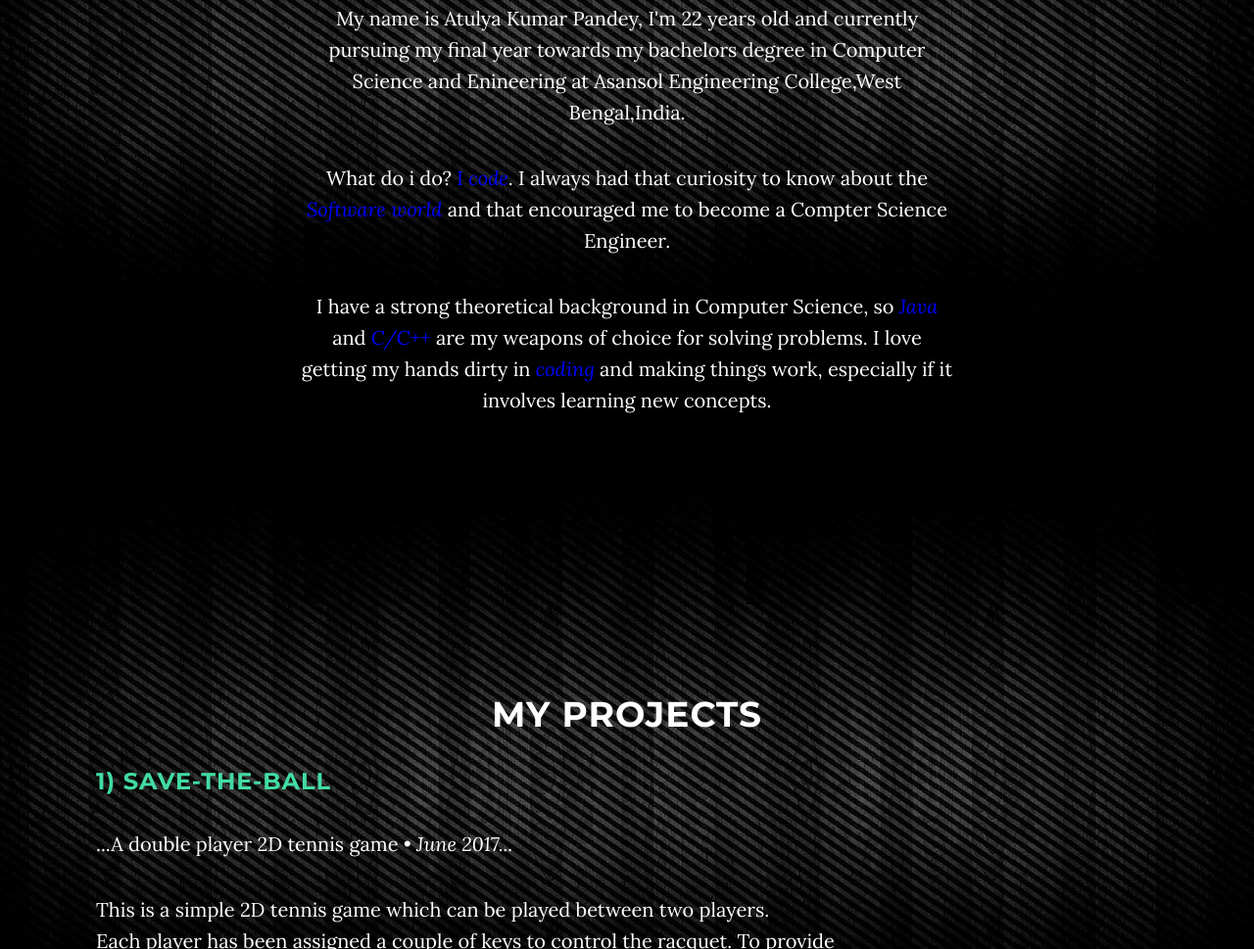
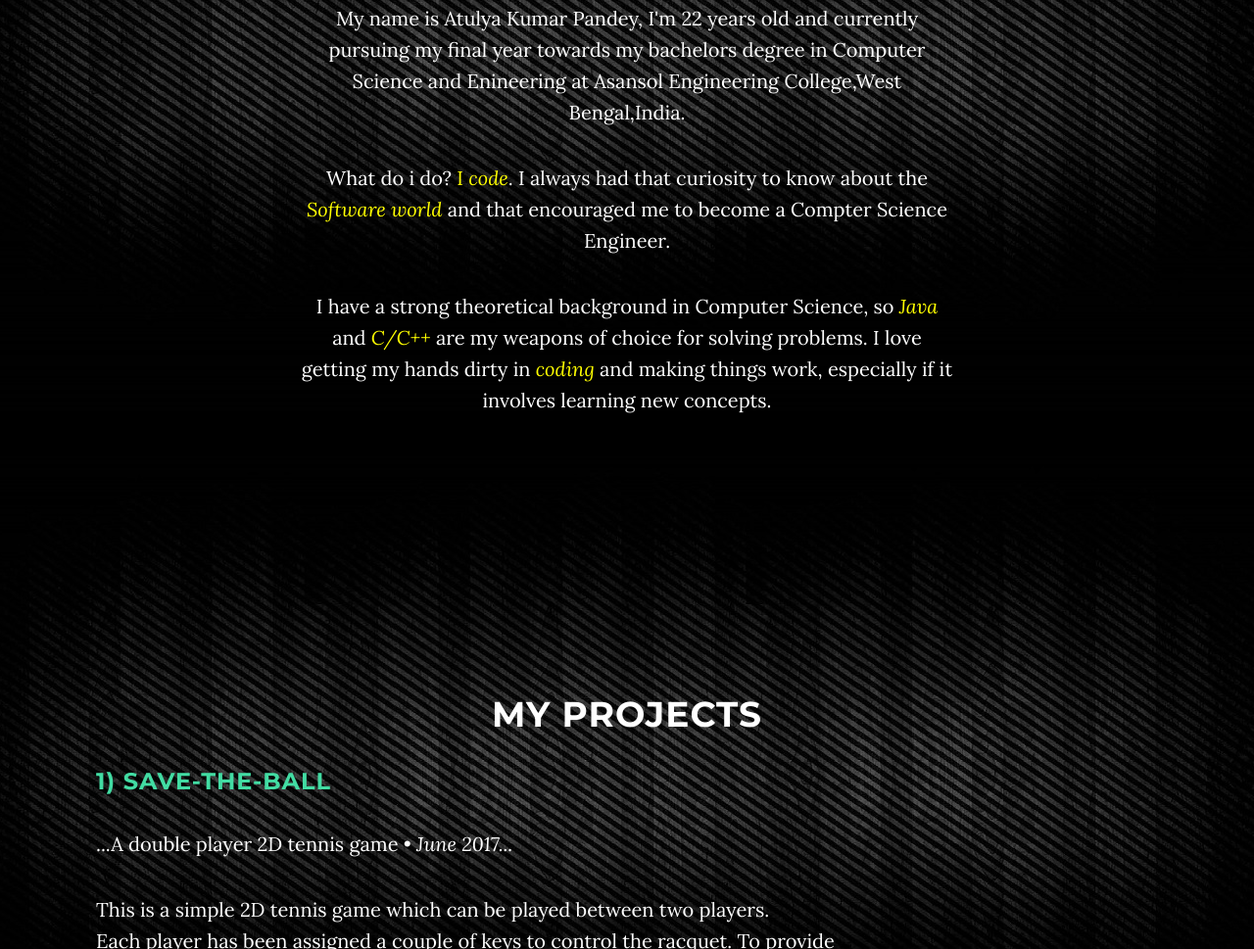
Before and after one commit to atul3015kr/atul3015kr.github.io, a website: page index.html in a window 1280 px wide. Shown: the part 1115-2084 px from the top of the page at 98% size. Drawn offline with nearby package versions, Linux system fonts and the light colour scheme.

Commit message:
Update index.html

```diff
--- a/index.html
+++ b/index.html
@@ -96,8 +96,8 @@
             <div class="col-lg-8 col-lg-offset-2">
                 <h2>About me</h2>
                 <p>My name is Atulya Kumar Pandey, I'm 22 years old and currently pursuing my final year towards my bachelors degree in Computer Science and Enineering at Asansol Engineering College,West Bengal,India.</p>
-                <p>What do i do? <font color=blue>I <i>code</i></font>. I always had that curiosity to know about the <font color=blue><i>Software world</i></font> and that encouraged me to become a Compter Science Engineer.</p>
-                <p>I have a strong theoretical background in Computer Science, so <font color=blue><i>Java</i></font> and <font color=blue><i>C/C++</i></font> are my weapons of choice for solving problems. I love getting my hands dirty in <font color=blue><i>coding</i></font> and making things work, especially if it involves learning new concepts.</p>
+                <p>What do i do? <font color=yellow>I <i>code</i></font>. I always had that curiosity to know about the <font color=yellow><i>Software world</i></font> and that encouraged me to become a Compter Science Engineer.</p>
+                <p>I have a strong theoretical background in Computer Science, so <font color=yellow><i>Java</i></font> and <font color=yellow><i>C/C++</i></font> are my weapons of choice for solving problems. I love getting my hands dirty in <font color=yellow><i>coding</i></font> and making things work, especially if it involves learning new concepts.</p>
             </div>
         </div>
     </section>
```
